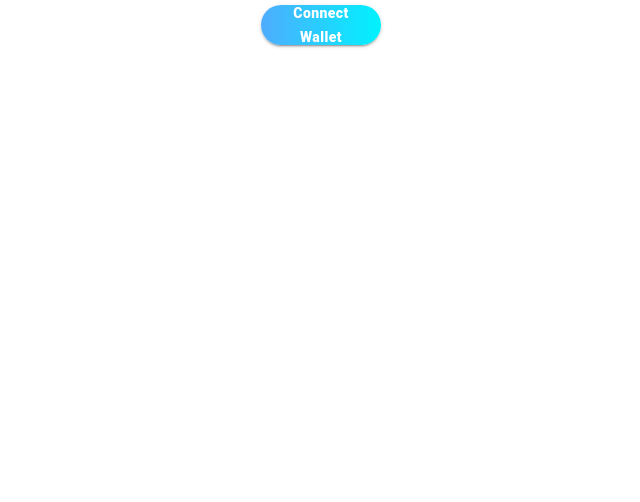
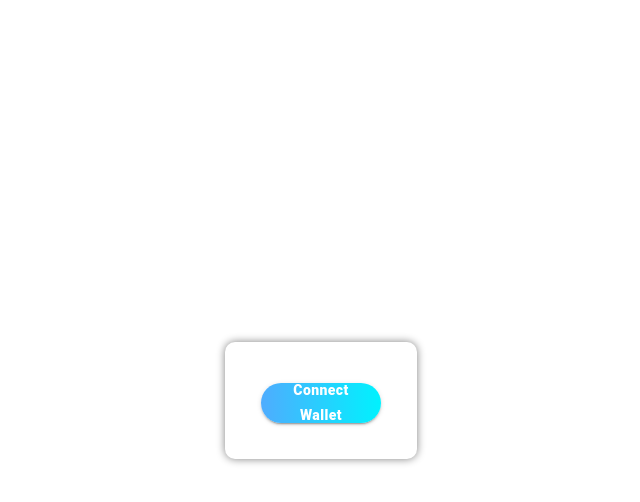
Before and after one commit to otampy3184/nft-maker-js, a React (Create React App) app in the folder frontend/: page / in a window 1280 px wide. Shown: the top 502 px of the page, without its empty margins (319-959 px from the left). Built offline with nearby package versions, Linux system fonts and the light colour scheme.

Commit message:
update style

```diff
--- a/frontend/src/App.css
+++ b/frontend/src/App.css
@@ -1,5 +1,9 @@
 .App {
-  text-align: center;
+  width: 100%;
+  height: 100vh;
+  display: flex;
+  justify-content: center;
+  align-items: center;
 }
 
 .App-logo {
@@ -32,6 +36,7 @@
   from {
     transform: rotate(0deg);
   }
+
   to {
     transform: rotate(360deg);
   }
--- a/frontend/src/App.js
+++ b/frontend/src/App.js
@@ -115,6 +115,7 @@ function App() {
 
   return (
     <div className="App">
+      <div className='outerBox'>
         {!currentAccount ? (
           <Button variant='contained' className="Button" onClick={connectWallet}>
             Connect Wallet
@@ -169,6 +170,7 @@ function App() {
           </div>
         )}
       </div>
+    </div>
   );
 }
 
```
Lines whose indentation alone changed are shown as unchanged.
